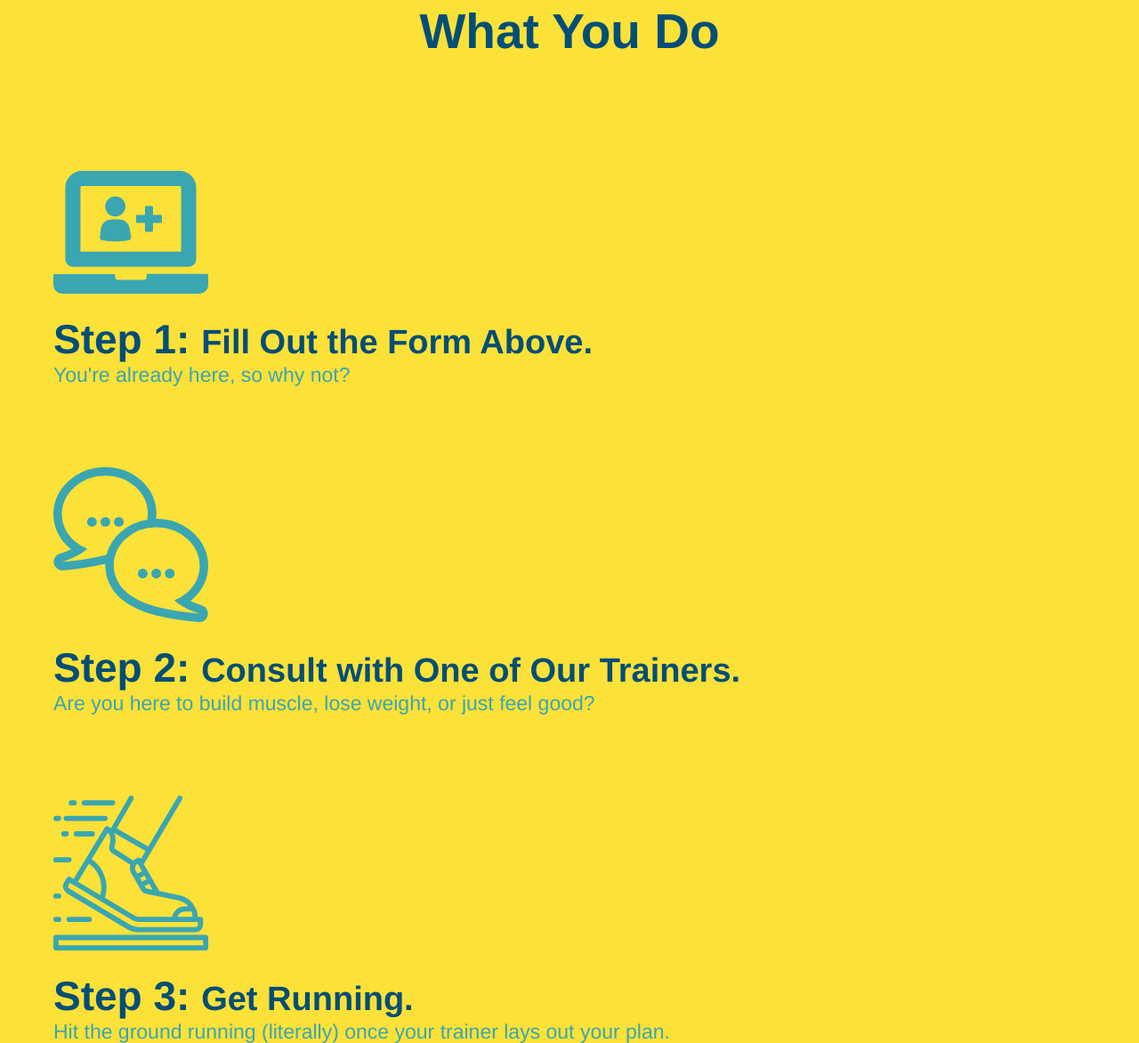
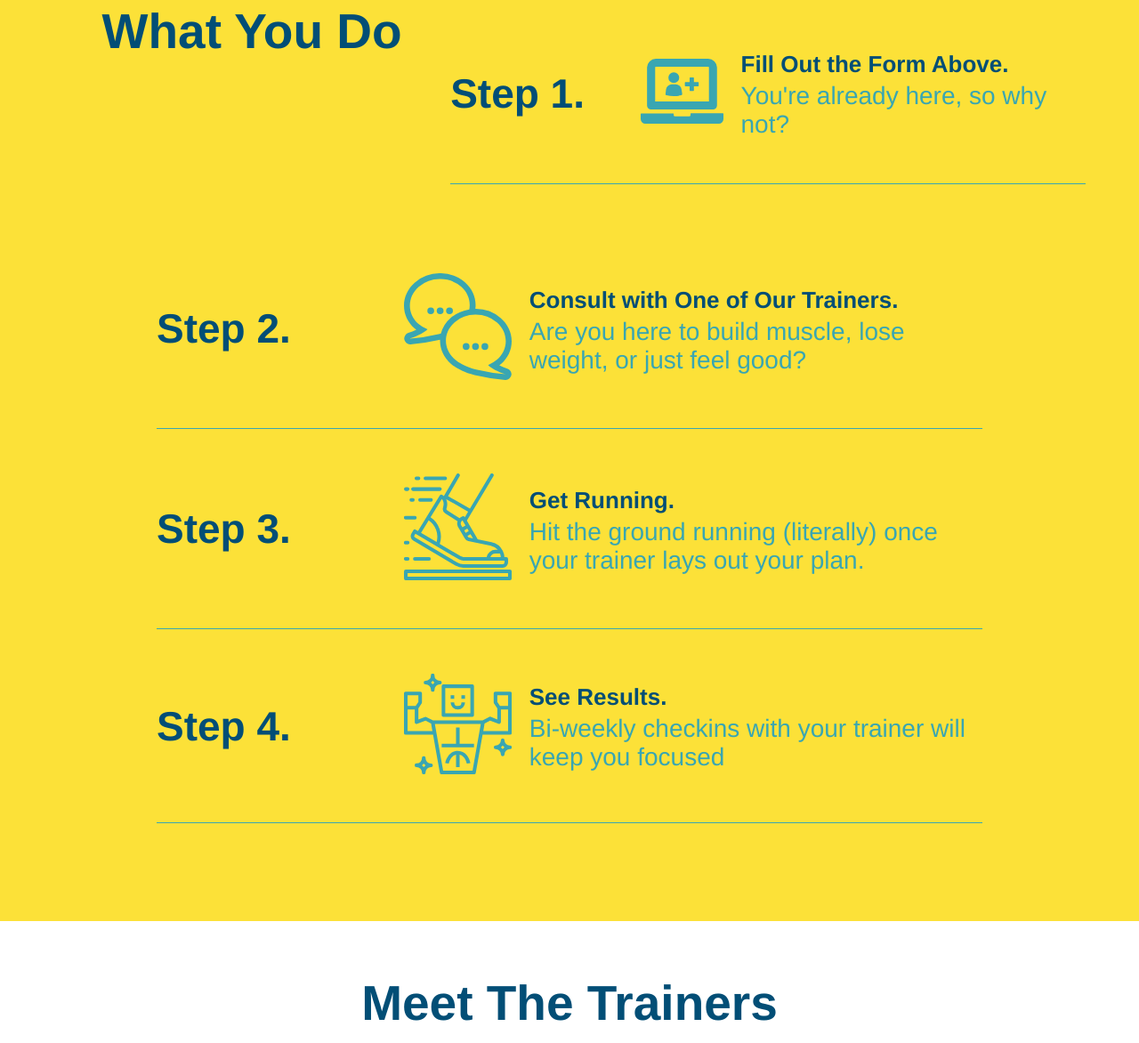
Before and after one commit to AndrewCLeonard/run-buddy-two, a website: page index.html in a window 1280 px wide. Shown: the part 1065-2237 px from the top of the page at 89% size. Drawn offline with Linux system fonts and the light colour scheme.

Commit message:
add flexbox to the steps

```diff
--- a/assets/css/style.css
+++ b/assets/css/style.css
@@ -165,33 +165,56 @@ section {
 }
 
 /* Steps Section Start */
+.step {
+  margin: 50px auto;
+  padding-bottom: 50px;
+  width: 80%;
+  border-bottom: 1px solid #39a6b2;
+  display: flex;
+  flex-wrap: wrap;
+  align-items: center;
+  justify-content: space-between;
+}
+
+.step-img {
+  flex: 1 12%;
+  margin-right: 20px;
+}
+
+.step-img img {
+  max-width: 100%;
+}
+
+.step-text {
+  flex: 12;
+}
 
 .steps {
   background: #fce138;
 }
 
-.steps div {
-  margin-bottom: 80px;
+.step h3 {
+  color: #024e76;
+  font-size: 46px;
+  flex: 1 30%;
 }
 
-.steps img {
-  width: 15%;
-  margin: 10px 0;
+.step-info {
+  display: flex;
+  flex-wrap: wrap;
+  align-items: center;
+  flex: 2 70%;
 }
 
-.steps h3 {
-  color: #024e76;
-  font-size: 46px;
-  margin-top: 10px;
+.step-text p {
+  color: #39a6b2;
+  font-size: 28px;
 }
 
-.steps p {
-  color: #39a6b2;
-  font-size: 23px;
-}
-
-.steps span {
-  font-size: 38px;
+.step-text h4 {
+  font-size: 26px;
+  line-height: 1.5;
+  color: #024e76;
 }
 
 /* Steps Section End */
@@ -307,6 +330,7 @@ section {
 
 .flex-row {
   display: flex;
+  /* flex-wrap: wrap; */
 }
 
 /* UTILITY CLASSES END */
--- a/index.html
+++ b/index.html
@@ -102,31 +102,60 @@
 
     <!-- "what you do" section -->
     <section id="what-you-do" class="steps">
+      <!-- Step One -->
       <div class="flex-row">
         <h2 class="section-title secondary-border">What You Do</h2>
+        <div class="step">
+          <h3>Step 1.</h3>
+          <div class="step-info">
+            <div class="step-img">
+              <img src="./assets/images/step-1.svg" alt="" />
             </div>
-      <div>
-        <img src="./assets/images/step-1.svg" alt="" />
-        <h3>Step 1: <span>Fill Out the Form Above.</span></h3>
+            <div class="step-text">
+              <h4>Fill Out the Form Above.</h4>
               <p>You're already here, so why not?</p>
             </div>
-
-      <div>
+          </div>
+        </div>
+      </div>
+      <!-- Step Two -->
+      <div class="step">
+        <h3>Step 2.</h3>
+        <div class="step-info">
+          <div class="step-img">
             <img src="./assets/images/step-2.svg" alt="" />
-        <h3>Step 2: <span>Consult with One of Our Trainers.</span></h3>
+          </div>
+          <div class="step-text">
+            <h4>Consult with One of Our Trainers.</h4>
             <p>Are you here to build muscle, lose weight, or just feel good?</p>
           </div>
-
-      <div>
+        </div>
+      </div>
+      <!-- Step Three -->
+      <div class="step">
+        <h3>Step 3.</h3>
+        <div class="step-info">
+          <div class="step-img">
             <img src="./assets/images/step-3.svg" alt="" />
-        <h3>Step 3: <span>Get Running.</span></h3>
+          </div>
+          <div class="step-text">
+            <h4>Get Running.</h4>
             <p>Hit the ground running (literally) once your trainer lays out your plan.</p>
           </div>
-
-      <div>
+        </div>
+      </div>
+      <!-- Step Four -->
+      <div class="step">
+        <h3>Step 4.</h3>
+        <div class="step-info">
+          <div class="step-img">
             <img src="./assets/images/step-4.svg" alt="" />
-        <h3>Step 4: <span>See Results.</span></h3>
+          </div>
+          <div class="step-text">
+            <h4>See Results.</h4>
             <p>Bi-weekly checkins with your trainer will keep you focused</p>
+          </div>
+        </div>
       </div>
     </section>
 
```
Lines whose indentation alone changed are shown as unchanged.
